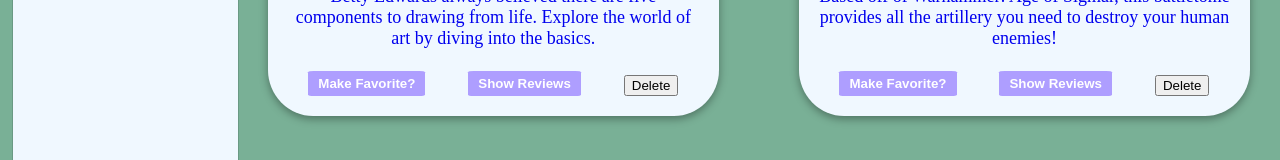
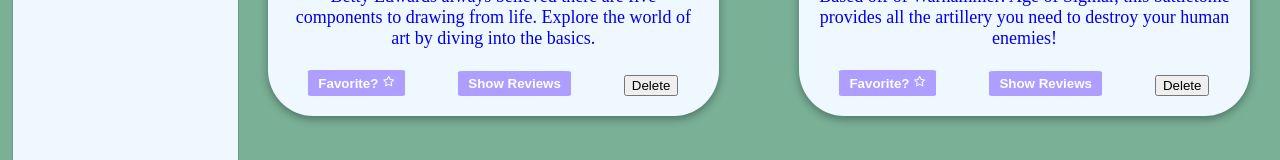
Before and after one commit to mousity/Book-Review-Forum, a React (Vite) app: page / in a window 1280 px wide. Shown: the part 550-710 px from the top of the page. Built offline with nearby package versions, Linux system fonts and the light colour scheme; data requests are answered from the project's data file.

Commit message:
added icons to indiciate favorite and added favorite value to database

```diff
--- a/db.json
+++ b/db.json
@@ -8,7 +8,8 @@
       },
       "title": "Drawing on the Right Side of the Brain",
       "author": "Betty Edwards",
-      "description": "Betty Edwards always believed there are five components to drawing from life. Explore the world of art by diving into the basics."
+      "description": "Betty Edwards always believed there are five components to drawing from life. Explore the world of art by diving into the basics.",
+      "favorite": false
     },
     {
       "id": 2,
@@ -18,7 +19,8 @@
       },
       "title": "Warhammer BattleTome: Skaven",
       "author": "Games Workshop",
-      "description": "Based off of Warhammer: Age of Sigmar, this battletome provides all the artillery you need to destroy your human enemies!"
+      "description": "Based off of Warhammer: Age of Sigmar, this battletome provides all the artillery you need to destroy your human enemies!",
+      "favorite": false
     },
     {
       "id": 3,
@@ -28,7 +30,8 @@
       },
       "title": "The Lord of the Rings",
       "author": "John Ronald Reuel Tolkien",
-      "description": "The Lord of the Rings is the saga of a group of heroes who set forth to save their world from consummate evil. "
+      "description": "The Lord of the Rings is the saga of a group of heroes who set forth to save their world from consummate evil.",
+      "favorite": false
     },
     {
       "id": 4,
@@ -38,7 +41,8 @@
       },
       "title": "Japanese Knitting Stitch Bible",
       "author": "Hitomi Shida",
-      "description": "In the Japanese Knitting Stitch Bible knitting guru Hitomi Shida shares some of her favorite needlework patterns."
+      "description": "In the Japanese Knitting Stitch Bible knitting guru Hitomi Shida shares some of her favorite needlework patterns.",
+      "favorite": false
     },
     {
       "id": 5,
@@ -48,7 +52,8 @@
       },
       "title": "The Official Pokemon Full Pokedex Guide: Diamond and Pearl",
       "author": "Lawrence Neves",
-      "description": "Discover all the amazing Pokemon that have been found before and during the 4th Generation!"
+      "description": "Discover all the amazing Pokemon that have been found before and during the 4th Generation!",
+      "favorite": false
     },
     {
       "id": 6,
@@ -58,7 +63,8 @@
       },
       "title": "Elden Ring: Official Artbook Vol I.",
       "author": "FromSoftware",
-      "description": "The official artists of Elden Ring have worked tirelessly to bring you the immersive imagery of their world."
+      "description": "The official artists of Elden Ring have worked tirelessly to bring you the immersive imagery of their world.",
+      "favorite": false
     }
   ]
 }
--- a/package.json
+++ b/package.json
@@ -15,6 +15,7 @@
     "match-sorter": "^6.3.1",
     "react": "^18.2.0",
     "react-dom": "^18.2.0",
+    "react-icons": "^4.10.1",
     "react-router-dom": "^6.14.0",
     "sort-by": "^1.2.0"
   },
--- a/src/bookCard.jsx
+++ b/src/bookCard.jsx
@@ -1,5 +1,6 @@
 import { useState } from "react";
-import { Link, redirect } from "react-router-dom"
+import { Link, redirect } from "react-router-dom";
+import { AiOutlineStar } from "react-icons/ai";
 
 export default function BookCard ({bookList, titleQuery, authorQuery, apiURL}) {
   // console.log(bookList, '')
@@ -29,7 +30,7 @@ export default function BookCard ({bookList, titleQuery, authorQuery, apiURL}) {
           <div className="author">By {item.author}</div>
           <div className="cardDesc">{item.description}</div>
           <div className="options">
-              <button className="favorite">Make Favorite?</button>
+              <button className="favorite">Favorite? <AiOutlineStar/></button>
               <button className="showReviews">Show Reviews</button>
               <button className="delete" onClick={(e) => handleDelete(e, item.id)}>Delete</button>
           </div>
--- a/src/newBook.jsx
+++ b/src/newBook.jsx
@@ -47,7 +47,8 @@ export const addNewBook = async ({ request }) => {
     },
     title: data.get("title"),
     author: data.get("author"),
-    description: data.get("description")
+    description: data.get("description"),
+    favorite: false
   }
 
   const book = JSON.stringify(submission);
```
Also changed, not shown: 1 other file (tests, documents, lock files or other folders).
